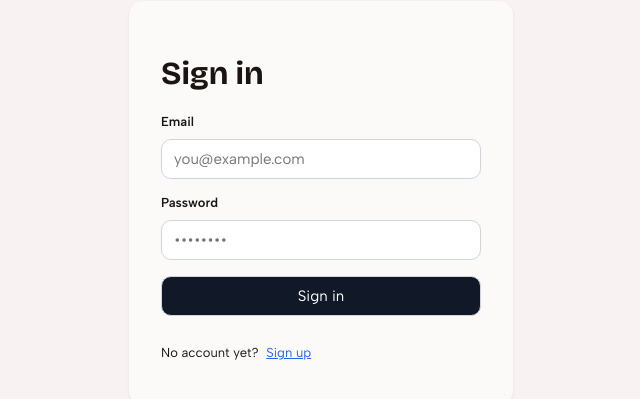
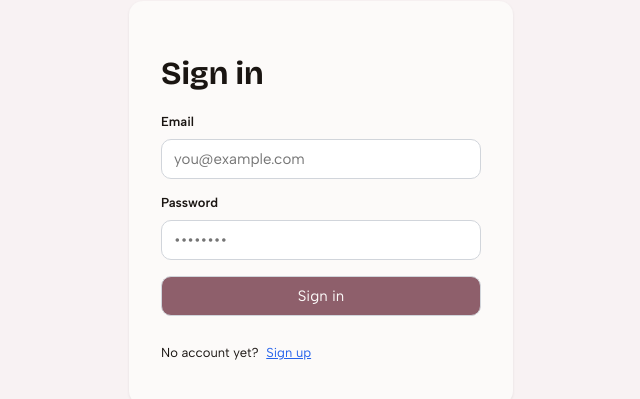
Before and after one commit to pixelasticity/Almsby, a Next.js app: page /sign-in in a window 1280 px wide. Shown: the part 197-596 px from the top of the page, without its empty margins (319-959 px from the left). Built offline with nearby package versions, Linux system fonts and the light colour scheme.

Commit message:
Updates colors

```diff
--- a/components/auth/AuthForm.module.css
+++ b/components/auth/AuthForm.module.css
@@ -34,15 +34,15 @@
 
 .error {
   font-size: 13px;
-  color: #b91c1c;
+  color: var(--danger-500);
 }
 
 .submit {
   padding: 10px 14px;
   border-radius: 10px;
   border: 1px solid #d1d5db;
-  background: #111827;
-  color: #ffffff;
+  background: var(--primary-500);
+  color: var(--neutral-050);
   font-size: 15px;
   font-family: var(--font-sans);
   cursor: pointer;
```
